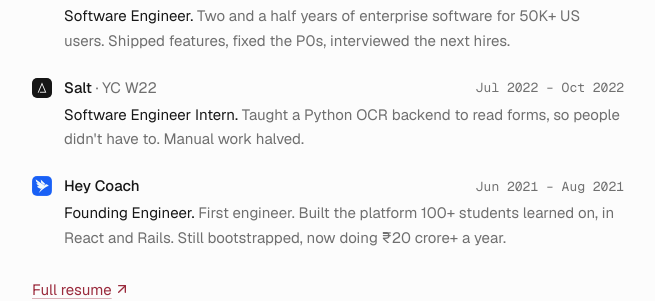
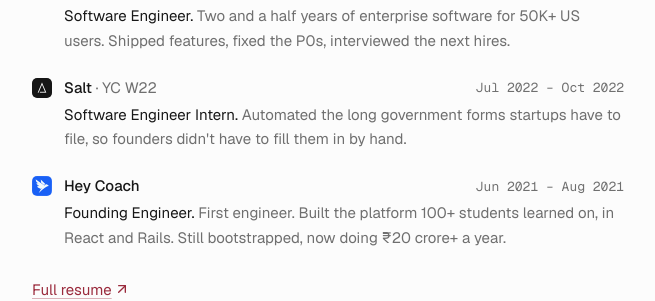
Before and after one commit to mohitms007/portfolio, a Jekyll site: the page built from index.html, in a window 1280 px wide and 900 px high, scrolled down 665 px. Shown: the part 155-456 px from the top of the window, without its empty margins (312-967 px from the left). Built offline with Jekyll 4.4.1, drawn with Linux system fonts in a browser that asks for light colours.

Commit message:
master: plainer Salt line

```diff
--- a/_data/experience.yml
+++ b/_data/experience.yml
@@ -28,7 +28,7 @@
   logo: salt.png
   position: Software Engineer Intern
   time: Jul 2022 – Oct 2022
-  line: Taught a Python OCR backend to read forms, so people didn't have to. Manual work halved.
+  line: Automated the long government forms startups have to file, so founders didn't have to fill them in by hand.
 
 - company: Hey Coach
   logo: heycoach.png
```
